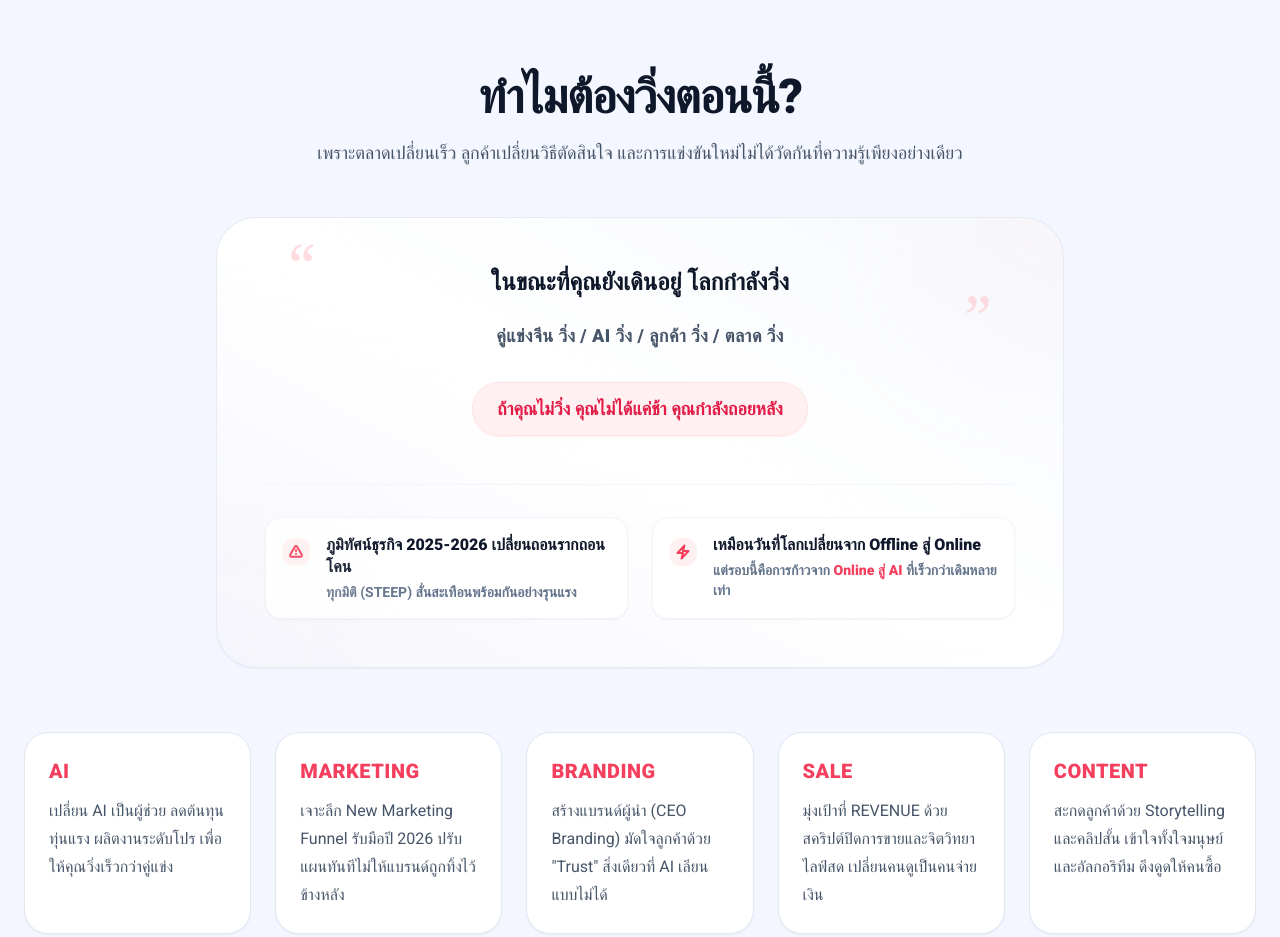
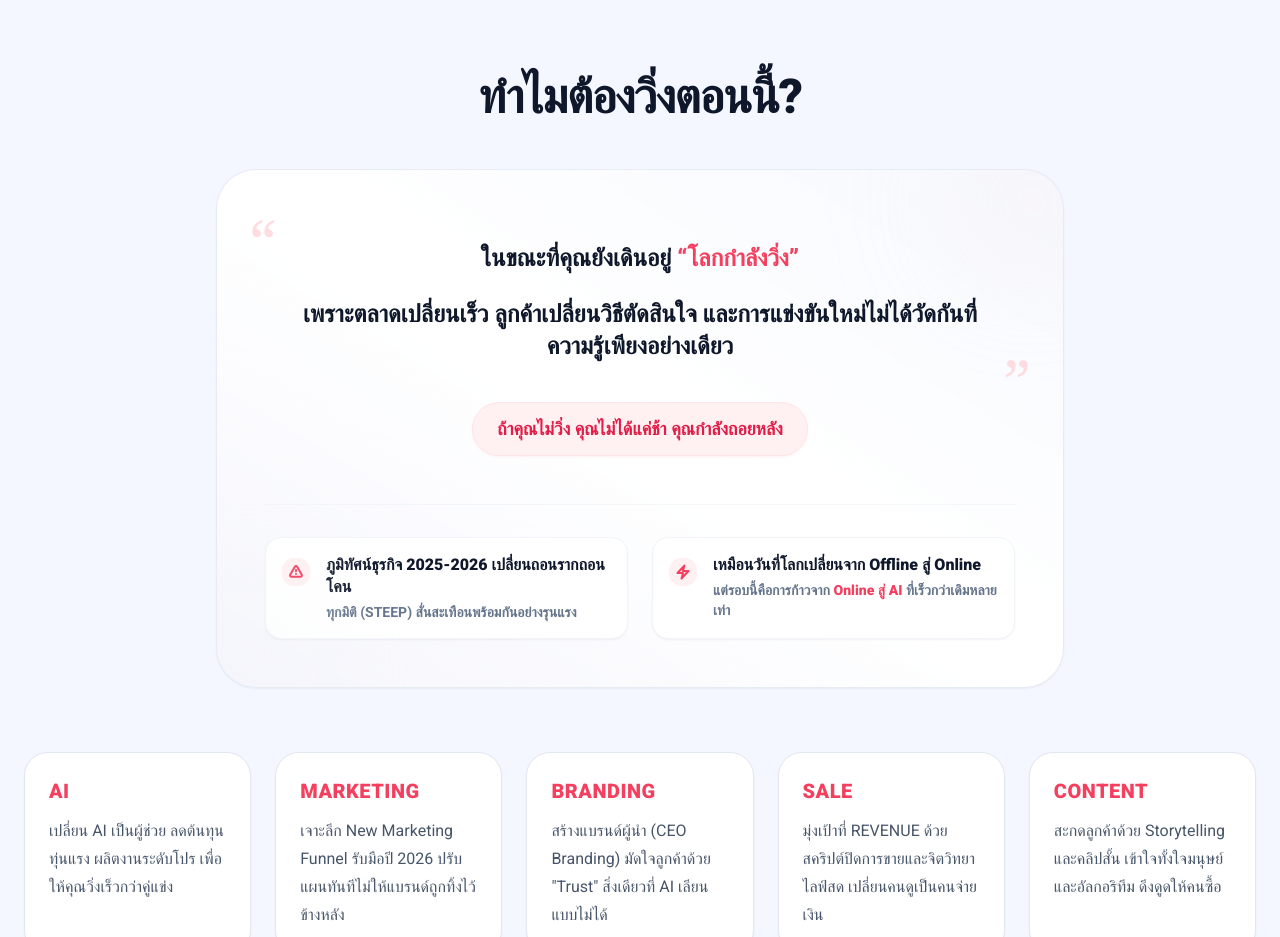
Before and after one commit to poohphurit/RunProject, a React (Vite) app: page / in a window 1280 px wide. Shown: the part 2740-3677 px from the top of the page. Built offline with nearby package versions, Linux system fonts and the light colour scheme; the HTML template or start-up script is replaced by a standard one; a web font is replaced by a local one.

Commit message:
feat: adjust layout and texts of 'Why Run Now' section

```diff
--- a/src/App.jsx
+++ b/src/App.jsx
@@ -653,7 +653,7 @@ export default function App() {
       </section>
 
       <section id="problem" className="py-20">
-        <SectionTitle title="ทำไมต้องวิ่งตอนนี้?" subtitle="เพราะตลาดเปลี่ยนเร็ว ลูกค้าเปลี่ยนวิธีตัดสินใจ และการแข่งขันใหม่ไม่ได้วัดกันที่ความรู้เพียงอย่างเดียว" />
+        <SectionTitle title="ทำไมต้องวิ่งตอนนี้?" />
 
         {/* Why Run Now - Premium Card */}
         <div className="mx-auto mt-12 mb-16 max-w-4xl px-6">
@@ -663,21 +663,20 @@ export default function App() {
             <div className="absolute -bottom-12 -left-12 w-40 h-40 bg-slate-100/30 rounded-full blur-3xl" />
 
             {/* Quote Block */}
-            <div className="relative max-w-2xl mx-auto">
+            <div className="relative max-w-3xl mx-auto space-y-6">
               <span className="text-6xl font-serif text-rose-200/70 absolute -top-8 -left-4 select-none leading-none">“</span>
               <p className="text-xl sm:text-2xl font-black text-slate-900 leading-snug px-6 relative z-10">
-                ในขณะที่คุณยังเดินอยู่ โลกกำลังวิ่ง
+                ในขณะที่คุณยังเดินอยู่ <span className="text-rose-500 font-black">“โลกกำลังวิ่ง”</span>
+              </p>
+
+              <p className="text-xl sm:text-2xl font-black text-slate-900 leading-relaxed px-6 relative z-10 mt-6">
+                เพราะตลาดเปลี่ยนเร็ว ลูกค้าเปลี่ยนวิธีตัดสินใจ และการแข่งขันใหม่ไม่ได้วัดกันที่ความรู้เพียงอย่างเดียว
               </p>
               <span className="text-6xl font-serif text-rose-200/70 absolute -bottom-12 -right-4 select-none leading-none">”</span>
             </div>
 
-            {/* Sub-quote */}
-            <p className="mt-6 text-base sm:text-lg font-extrabold text-slate-600 uppercase tracking-wide">
-              คู่แข่งจีน วิ่ง / AI วิ่ง / ลูกค้า วิ่ง / ตลาด วิ่ง
-            </p>
-
             {/* High Impact Warning Badge */}
-            <div className="mt-8 inline-block bg-rose-50 border border-rose-100 px-6 py-3 rounded-full shadow-sm shadow-rose-100/50 transition duration-300 hover:scale-105">
+            <div className="mt-10 inline-block bg-rose-50 border border-rose-100 px-6 py-3 rounded-full shadow-sm shadow-rose-100/50 transition duration-300 hover:scale-105">
               <p className="text-base sm:text-lg font-black text-rose-600">
                 ถ้าคุณไม่วิ่ง คุณไม่ได้แค่ช้า คุณกำลังถอยหลัง
               </p>
```
